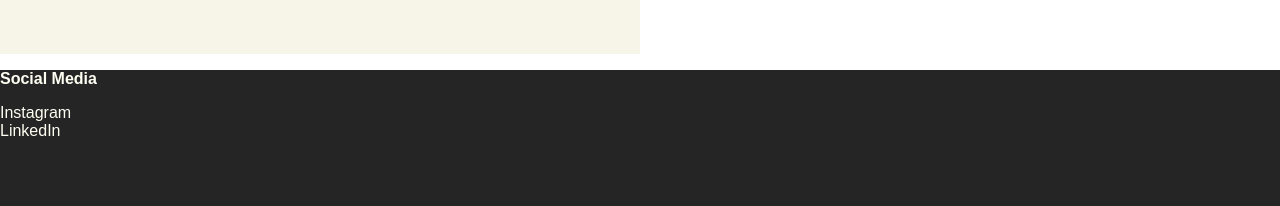
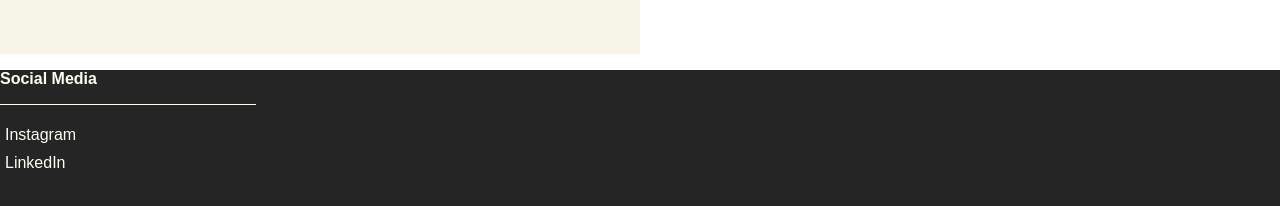
Before and after one commit to hadayahh/somethingPickeled, a React (Vite) app: page / in a window 1280 px wide. Shown: the part 746-952 px from the top of the page. Built offline with nearby package versions, Linux system fonts and the light colour scheme.

Commit message:
footer changes

```diff
--- a/src/Footer.tsx
+++ b/src/Footer.tsx
@@ -3,6 +3,7 @@ export function Footer(){
         <div className="footer">
             <div className="socials">
                 <h3>Social Media</h3>
+                <div className="socials-divider"></div>
                 <ul className="socials-list">
                     <li>Instagram</li>
                     <li>LinkedIn</li>
--- a/src/index.css
+++ b/src/index.css
@@ -83,6 +83,14 @@ html,body{
   background-color: rgb(37,37,37);
 }
 
+.socials{
+  width: 20%;
+  /* background-color: blue; */
+}
+
+.socials-divider{
+  border-bottom: 1px solid #fffef2;
+}
 .socials-list{
   display: flex;
   flex-direction: column;
@@ -90,6 +98,7 @@ html,body{
 .socials-list li {
   color: #fffef2;
   list-style: none;
+  padding: 5px;
 }
 
 .socials h3{
```
